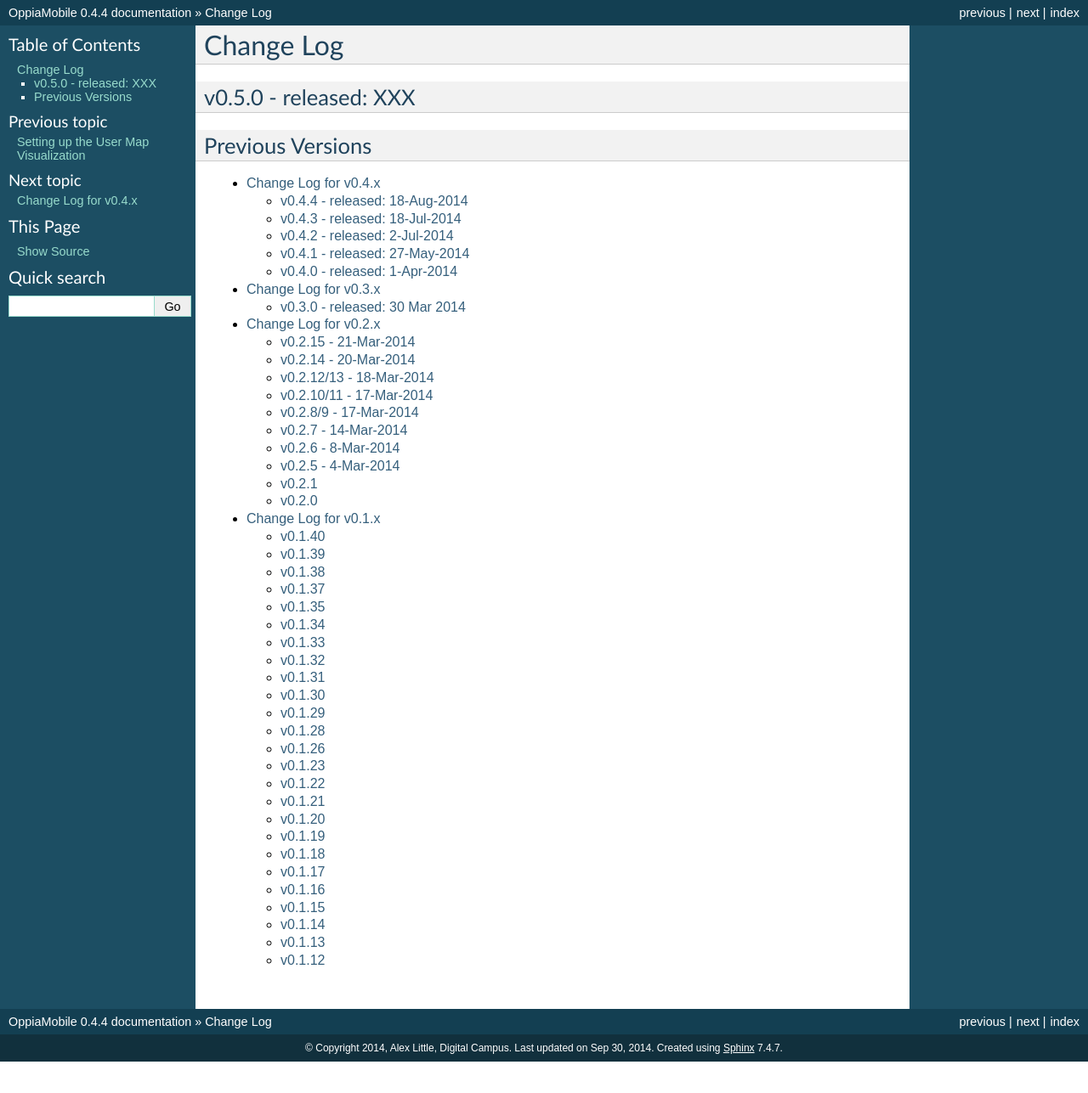
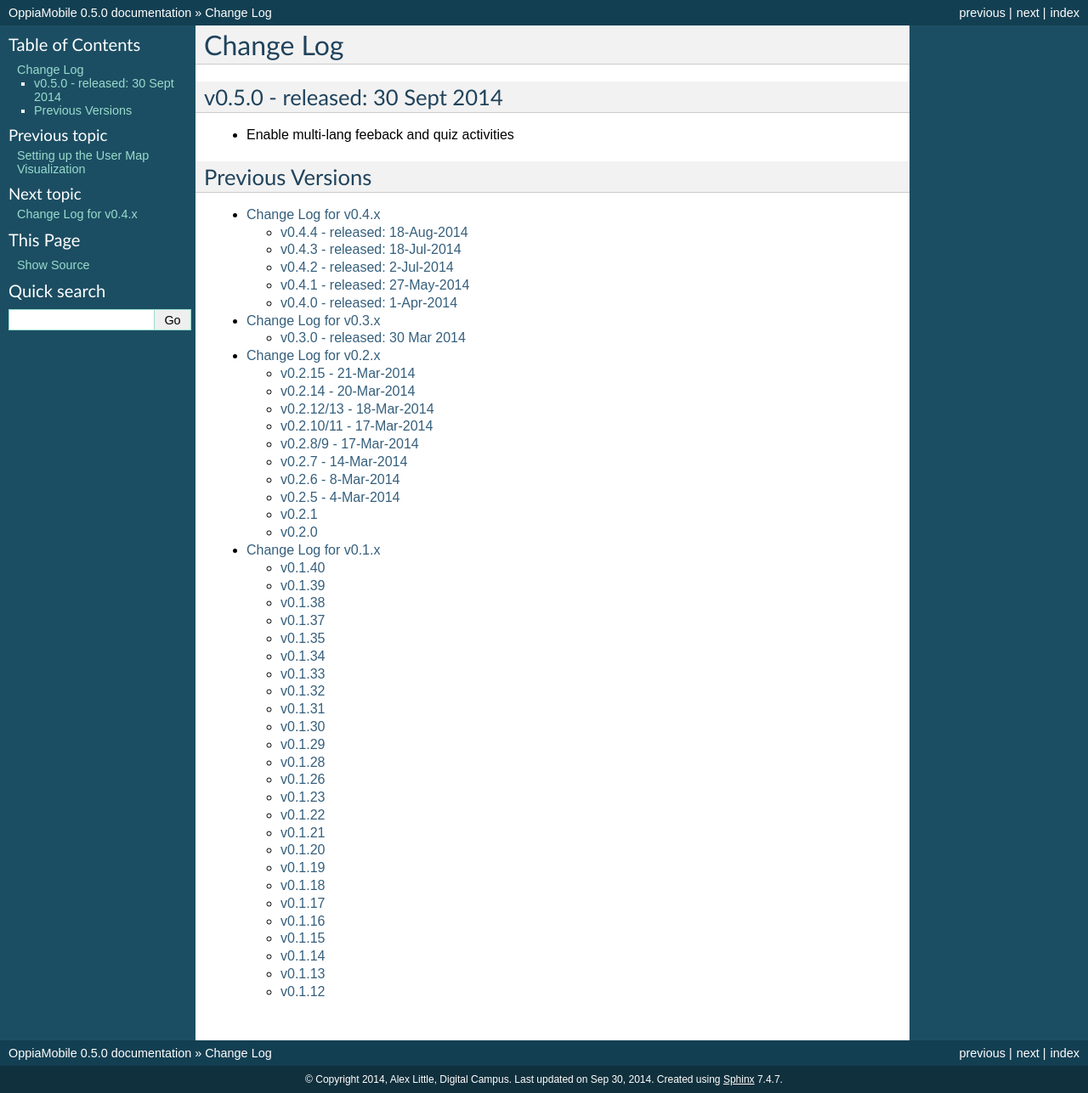
Before and after one commit to DigitalCampus/django-oppia, a Sphinx documentation site: the page built from docs/changelog.rst, in a window 1280 px wide. Shown: the whole page at 85% size. Built offline with Sphinx 7.4.7, drawn with Linux system fonts in a browser that asks for light colours; the version number is read from the project's files by our own code; before the commit the page ends 1250 px from its top, so only the background shows below that.

Commit message:
update version nos

```diff
--- a/docs/changelog.rst
+++ b/docs/changelog.rst
@@ -1,10 +1,10 @@
 Change Log
 ============
 
-v0.5.0 - released: XXX
-------------------------------
+v0.5.0 - released: 30 Sept 2014
+-------------------------------
 
-
+* Enable multi-lang feeback and quiz activities
 
 
 
--- a/docs/conf.py
+++ b/docs/conf.py
@@ -56,9 +56,9 @@
 # built documents.
 #
 # The short X.Y version.
-version = '0.4.4'
+version = '0.5.0'
 # The full version, including alpha/beta/rc tags.
-release = '0.4.4'
+release = '0.5.0'
 
 # The language for content autogenerated by Sphinx. Refer to documentation
 # for a list of supported languages.
--- a/oppia/__init__.py
+++ b/oppia/__init__.py
@@ -1 +1 @@
-VERSION = (0, 4, 4, 'beta', 0)
+VERSION = (0, 5, 0, 'beta', 0)
```
Also changed, not shown: 1 other file.
